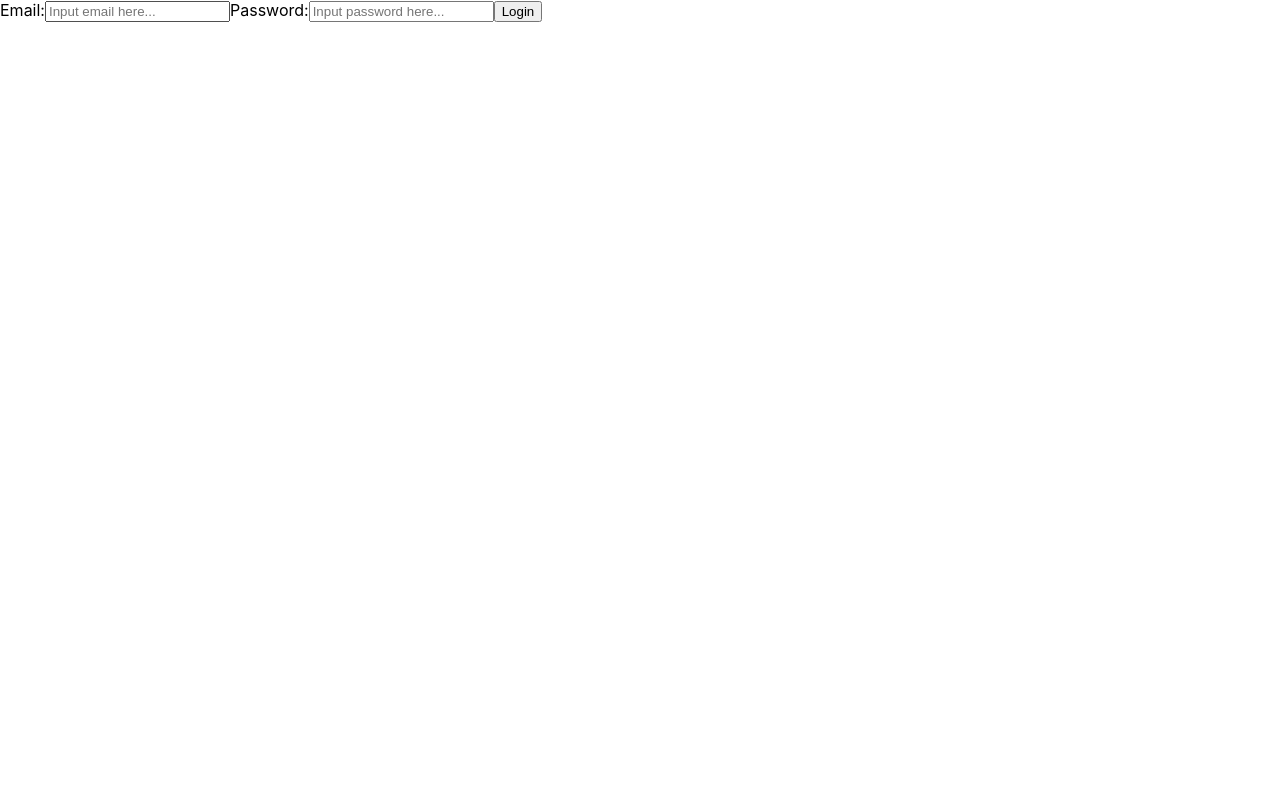
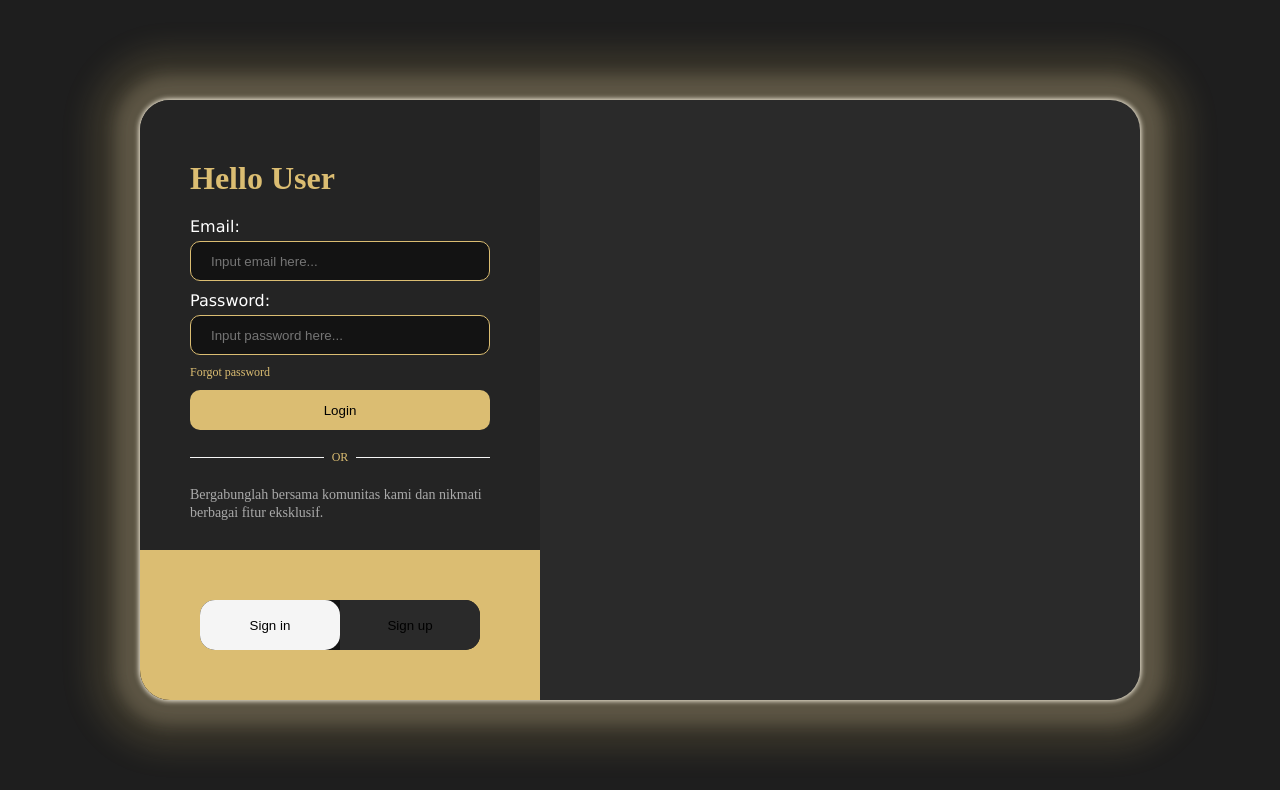
Before and after one commit to Hendry535230151/AI, a React (Create React App) app in the folder frontend/: page / in a window 1280 px wide. Shown: the top 790 px of the page. Built offline with nearby package versions, Linux system fonts and the light colour scheme.

Commit message:
Creating frontend login UI

```diff
--- a/frontend/src/css/Login.css
+++ b/frontend/src/css/Login.css
@@ -0,0 +1,142 @@
+.card_wrap {
+    height: 100vh;
+    position: relative;
+    background-color: #1e1e1e;
+}
+
+.card_container {
+    height: 600px;
+    width: 90%;
+    max-width: 1000px;
+    position: absolute;
+    top: 50%;
+    left: 50%;
+    transform: translate(-50%, -50%);
+    display: grid;
+    grid-template-columns: 1fr 1.5fr;
+    background-color: #2a2a2a;
+    border-radius: 30px;
+    box-shadow:
+        0 0 5px 1px #f9f2e0,
+        0 0 15px 25px hsla(43, 59%, 80%, 0.2),
+        0 0 30px 50px hsla(43, 59%, 65%, 0.15);
+}
+
+.card_input {
+    padding: 60px 50px;
+    background-color: #242424;
+    border-radius: 30px 0 0 30px;
+    position: relative;
+}
+
+.main_text {
+    margin: 0 0 20px 0;
+    color: #dbbd72;
+}
+
+.input_label {
+    width: 100%;
+    margin: 0 0 5px 0;
+    display: block;
+    font-size: 16px;
+    font-family: 'Lucida Sans', 'Lucida Sans Regular', 'Lucida Grande', 'Lucida Sans Unicode', Geneva, Verdana, sans-serif;
+    color: #ffffff;
+}
+
+.input_field {
+    padding: 0 0 0 20px;
+    margin: 0 0 10px 0;
+    height: 40px;
+    width: 100%;
+    background-color: #131313;
+    border: 1px solid #dbbd72;
+    border-radius: 10px;
+}
+
+.input_field:last-of-type {
+    margin: 0;
+}
+
+.forgot_password {
+    margin: 10px 0;
+    display: block;
+    color: #dbbd72;
+    text-decoration: none;
+    font-size: 12px;
+}
+
+.submit_button {
+    background-color: #dbbd72;
+    width: 100%;
+    height: 40px;
+    border-radius: 10px;
+}
+
+.or_line {
+    margin: 20px 0;
+    display: flex;
+    align-items: center;
+    color: #dbbd72;
+    font-size: 0.875rem;
+    gap: 0.5rem;
+    font-size: 12px;
+}
+
+.or_line::before,
+.or_line::after {
+    content: "";
+    flex: 1;
+    height: 1px;
+    background-color: #f5f5f5;
+}
+
+.content_text {
+    color: #aaaaaa;
+    font-size: 14px;
+}
+
+.button_card {
+    position: absolute;
+    bottom: 0;
+    left: 0;
+    height: 150px;
+    width: 100%;
+    background-color: #dbbd72;
+    border-radius: 0 0 0 30px;
+    display: flex;
+    align-items: center;
+    justify-content: center;
+}
+
+.button_container {
+    width: 70%;
+    height: 50px;
+    background-color: #131313;
+    display: grid;
+    grid-template-columns: repeat(2, 1fr);
+    border-radius: 15px;
+}
+
+.button {
+    background-color: #2a2a2a;
+}
+
+.button:nth-child(1) {
+    border-radius: 15px 0 0 15px;
+}
+
+.button:nth-child(2) {
+    border-radius: 0 15px 15px 0;
+}
+
+.button.active {
+    background-color: #f5f5f5;
+    border-radius: 15px;
+    color: black;
+}
+
+.main_image {
+    width: 100%;
+    height: 100%;
+    background-size: cover;
+}
--- a/frontend/src/index.css
+++ b/frontend/src/index.css
@@ -1,13 +1,7 @@
-body {
+* {
   margin: 0;
-  font-family: -apple-system, BlinkMacSystemFont, 'Segoe UI', 'Roboto', 'Oxygen',
-    'Ubuntu', 'Cantarell', 'Fira Sans', 'Droid Sans', 'Helvetica Neue',
-    sans-serif;
-  -webkit-font-smoothing: antialiased;
-  -moz-osx-font-smoothing: grayscale;
+  padding: 0;
+  border: none;
+  outline: none;
+  box-sizing: border-box;
 }
-
-code {
-  font-family: source-code-pro, Menlo, Monaco, Consolas, 'Courier New',
-    monospace;
-}
--- a/frontend/src/pages/Login.js
+++ b/frontend/src/pages/Login.js
@@ -29,9 +29,14 @@ function Login() {
     };
 
     return (
+        <div className='card_wrap'>
+            <div className='card_container'>
+                <div className="card_input">
+                    <h1 className='main_text'>Hello User</h1>
                     <form onSubmit={handleSubmit}>
-            <label htmlFor='email'>Email:</label>
+                        <label className='input_label' htmlFor='email'>Email:</label>
                         <input
+                            className='input_field'
                             id='email'
                             type='email'
                             placeholder='Input email here...'
@@ -39,8 +44,9 @@ function Login() {
                             onChange={(e) => setEmail(e.target.value)}
                             />
 
-            <label htmlFor='password'>Password:</label>
+                        <label className='input_label' htmlFor='password'>Password:</label>
                         <input
+                            className='input_field'
                             id='password'
                             type='password'
                             placeholder='Input password here...'
@@ -48,10 +54,30 @@ function Login() {
                             onChange={(e) => setPassword(e.target.value)}
                             />
 
-            <button type='submit'>Login</button>
+                        <a className="forgot_password" href='_'>Forgot password</a>
+
+                        <button className='submit_button' type='submit'>Login</button>
 
                         {error && <div className="error">{error}</div>}
+
                     </form>
+
+                    <div className='or_line'>
+                        <span className='or_text'>OR</span>
+                    </div>
+                        <span className='content_text'>Bergabunglah bersama komunitas kami dan nikmati berbagai fitur eksklusif.</span>
+                    <div className='button_card'>
+                        <div className='button_container'>
+                            <button className='button active'>Sign in</button>
+                            <button className='button'>Sign up</button>
+                        </div>
+                    </div>
+                </div>
+                <div className='card_image'>
+                    {/* <img className='main_image' src='/Main_Image.png' alt='Main' /> */}
+                </div>
+            </div>
+        </div>
     );
 }
 
```
Also changed, not shown: frontend/public/Main_Image.png (added), 1 other file (tests, documents, lock files or other folders). Lines whose indentation alone changed are shown as unchanged.
